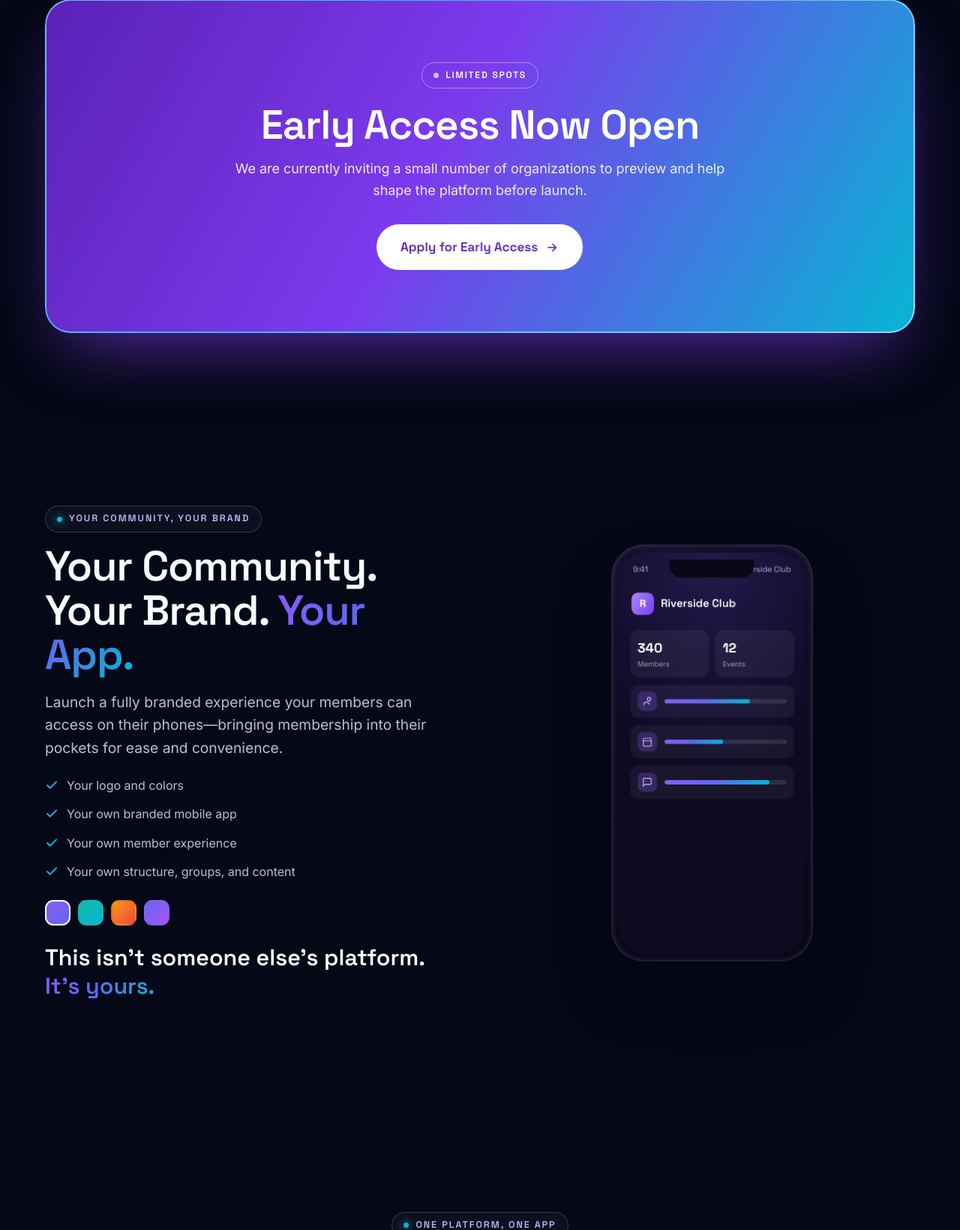
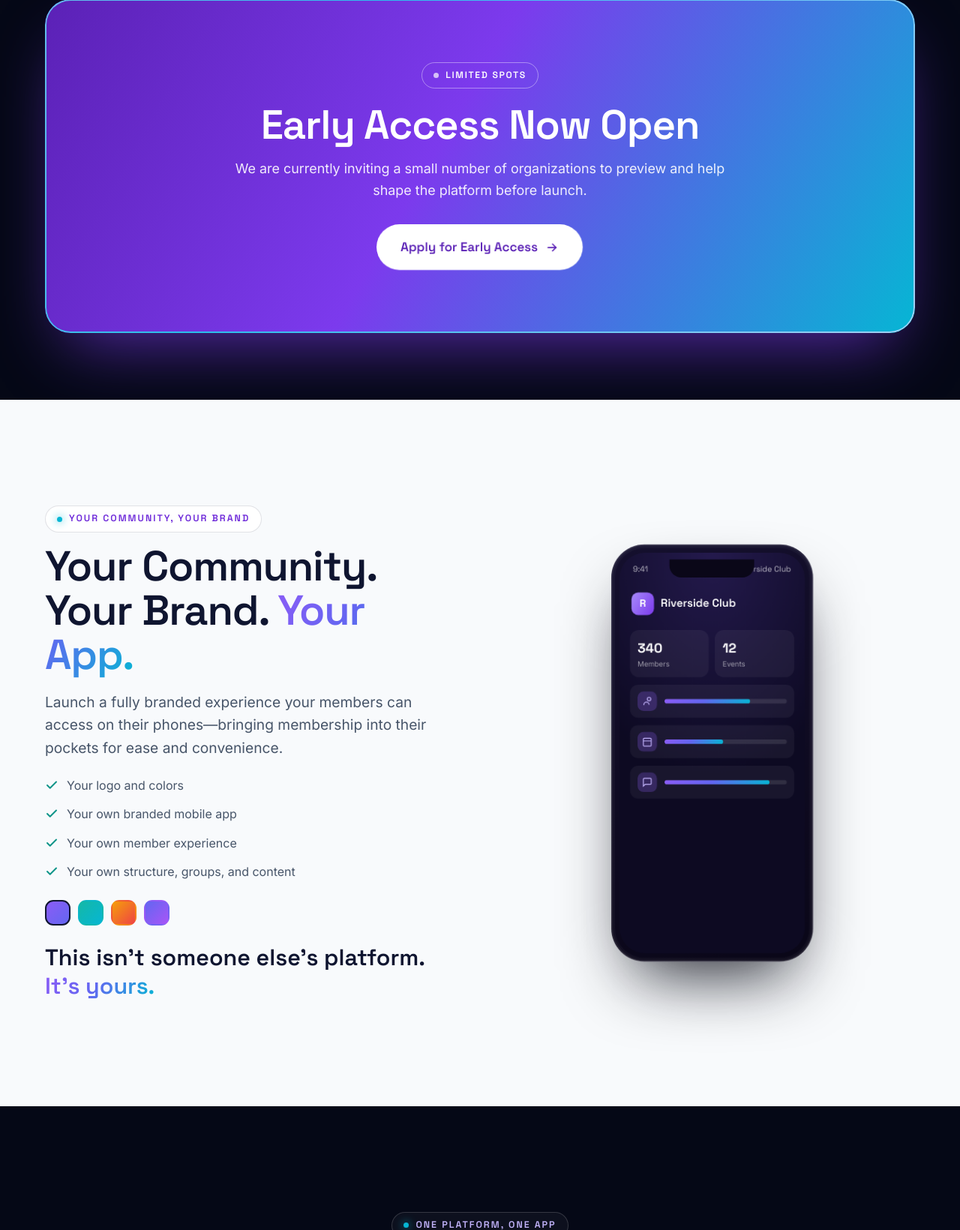
Before and after one commit to justinimportant1-cpu/Kasapi, a PHP site: page / in a window 1280 px wide. Shown: the part 3162-4802 px from the top of the page at 75% size. Run offline with PHP 8.4, Linux system fonts and the light colour scheme; some libraries are stand-ins or nearby versions.

Commit message:
Remove custom cursor; add alternating light sections
- Remove the custom cursor effect entirely (markup, JS, CSS) so the native
  pointer is used everywhere
- Add a token-scoped .section--light theme (white band) and apply it to the
  Brand Ownership and Engagement sections for dark/light rhythm and breathing room

Co-Authored-By: Claude Opus 4.8 <noreply@anthropic.com>
Claude-Session: https://claude.ai/code/session_01RHQk8cvm8wqB3Jt3byJdDG

```diff
--- a/assets/css/style.css
+++ b/assets/css/style.css
@@ -73,9 +73,6 @@ h1,h2,h3,h4{font-family:var(--font-display);font-weight:600;line-height:1.05;let
 ::selection{background:var(--purple);color:#fff}
 :focus-visible{outline:2px solid var(--purple);outline-offset:3px;border-radius:6px}
 
-/* Hide native cursor only when custom cursor is active */
-body.has-cursor,body.has-cursor a,body.has-cursor button{cursor:none}
-
 .skip-link{position:fixed;top:-100px;left:16px;z-index:1000;background:var(--purple);color:#fff;
   padding:12px 18px;border-radius:10px;transition:top .25s}
 .skip-link:focus{top:16px}
@@ -139,16 +136,6 @@ body.has-cursor,body.has-cursor a,body.has-cursor button{cursor:none}
 /* ---------- Scroll progress ---------- */
 .scroll-progress{position:fixed;top:0;left:0;height:3px;width:0;z-index:1200;
   background:var(--grad-brand);box-shadow:0 0 16px rgba(139,92,246,.7);transition:width .12s linear}
-
-/* ---------- Custom cursor ---------- */
-.cursor,.cursor-dot{position:fixed;top:0;left:0;z-index:1300;pointer-events:none;
-  border-radius:50%;mix-blend-mode:screen;opacity:0;transition:opacity .3s}
-.cursor{width:38px;height:38px;border:1.5px solid rgba(167,139,250,.8);
-  transform:translate(-50%,-50%);transition:width .3s var(--ease),height .3s var(--ease),
-  background .3s,border-color .3s,opacity .3s}
-.cursor-dot{width:6px;height:6px;background:var(--cyan);transform:translate(-50%,-50%)}
-body.has-cursor .cursor,body.has-cursor .cursor-dot{opacity:1}
-.cursor.is-hover{width:64px;height:64px;background:rgba(139,92,246,.18);border-color:transparent}
 
 /* ---------- Aurora background ---------- */
 .aurora{position:fixed;inset:0;z-index:-2;overflow:hidden;pointer-events:none}
@@ -746,3 +733,26 @@ body.has-cursor .cursor,body.has-cursor .cursor-dot{opacity:1}
   .bento{grid-template-columns:1fr;grid-auto-rows:130px}
   .bento__item.w2{grid-column:span 1}
 }
+
+/* ===================================================================
+   LIGHT SECTIONS — alternating white bands for rhythm & breathing room.
+   Scoped token overrides re-skin components automatically.
+   =================================================================== */
+.section--light{
+  --text:#0F1530;--text-dim:#475569;--text-muted:#64748B;
+  --surface:#FFFFFF;--surface-2:#F1F2F9;
+  --line:rgba(15,21,48,.10);--line-strong:rgba(15,21,48,.16);
+  --shadow:0 30px 70px -34px rgba(15,21,48,.28);
+  background:#F8FAFC;color:var(--text);position:relative;z-index:1}
+.section--light h1,.section--light h2,.section--light h3,.section--light h4{color:#0F1530}
+.section--light .lede,.section--light p{color:var(--text-dim)}
+.section--light .muted{color:var(--text-muted)}
+.section--light .eyebrow{color:#6D28D9;background:#fff;border-color:rgba(15,21,48,.12)}
+.section--light .checks li{color:var(--text-dim)}
+.section--light .checks svg{color:#0D9488}
+.section--light .card,.section--light .engage-cell{background:#fff;border-color:rgba(15,21,48,.08);
+  box-shadow:0 18px 44px -28px rgba(15,21,48,.3)}
+.section--light .card__n{color:rgba(15,21,48,.06)}
+.section--light .own__close{color:#0F1530}
+.section--light .brand-swatches button.is-active{border-color:#0F1530}
+/* text-grad and gradient icon chips already read well on white */
--- a/assets/js/main.js
+++ b/assets/js/main.js
@@ -107,30 +107,6 @@
     update();
   }
 
-  /* ---------------- Custom cursor ---------------- */
-  function initCursor() {
-    if (!finePointer || reduceMotion) return;
-    const ring = document.getElementById('cursor');
-    const dot  = document.getElementById('cursorDot');
-    if (!ring || !dot) return;
-    document.body.classList.add('has-cursor');
-    let rx = innerWidth / 2, ry = innerHeight / 2, dx = rx, dy = ry, x = rx, y = ry;
-    addEventListener('mousemove', (e) => { x = e.clientX; y = e.clientY; }, { passive: true });
-    const render = () => {
-      rx += (x - rx) * 0.18; ry += (y - ry) * 0.18;
-      dx += (x - dx) * 0.42; dy += (y - dy) * 0.42;
-      ring.style.transform = `translate(${rx}px,${ry}px) translate(-50%,-50%)`;
-      dot.style.transform  = `translate(${dx}px,${dy}px) translate(-50%,-50%)`;
-      requestAnimationFrame(render);
-    };
-    requestAnimationFrame(render);
-    const hov = 'a,button,[data-magnetic],.node,.chip,.card,input,textarea,select';
-    document.querySelectorAll(hov).forEach((el) => {
-      el.addEventListener('mouseenter', () => ring.classList.add('is-hover'));
-      el.addEventListener('mouseleave', () => ring.classList.remove('is-hover'));
-    });
-  }
-
   /* ---------------- Magnetic buttons ---------------- */
   function initMagnetic() {
     if (!finePointer || reduceMotion) return;
@@ -175,7 +151,6 @@
   function boot() {
     initLenis();
     initScrollUI();
-    initCursor();
     initMagnetic();
     initMobileMenu();
     runLoader();
--- a/includes/header.php
+++ b/includes/header.php
@@ -74,10 +74,6 @@ $canonical = rtrim($SITE['url'], '/') . '/' . ltrim(basename($_SERVER['SCRIPT_NA
 <!-- Scroll progress -->
 <div class="scroll-progress" id="scrollProgress" aria-hidden="true"></div>
 
-<!-- Custom cursor (desktop, fine pointer only) -->
-<div class="cursor" id="cursor" aria-hidden="true"></div>
-<div class="cursor-dot" id="cursorDot" aria-hidden="true"></div>
-
 <!-- Ambient aurora field, fixed behind everything -->
 <div class="aurora" aria-hidden="true">
     <span class="aurora__blob aurora__blob--1"></span>
--- a/index.php
+++ b/index.php
@@ -170,7 +170,7 @@ render_header([
 </section>
 
 <!-- ====================== 5 · BRAND OWNERSHIP ====================== -->
-<section class="section" data-sec="Brand" aria-label="Your community, your brand, your app">
+<section class="section section--light" data-sec="Brand" aria-label="Your community, your brand, your app">
     <div class="container own__grid">
         <div class="reveal">
             <p class="eyebrow"><span class="eyebrow__dot"></span>Your community, your brand</p>
@@ -321,7 +321,7 @@ render_header([
 </section>
 
 <!-- ====================== 8 · ENGAGEMENT ====================== -->
-<section class="section" data-sec="More" aria-label="More than just a member list">
+<section class="section section--light" data-sec="More" aria-label="More than just a member list">
     <div class="container">
         <div class="sec-head">
             <p class="eyebrow reveal"><span class="eyebrow__dot"></span>It's people, not records</p>
```
